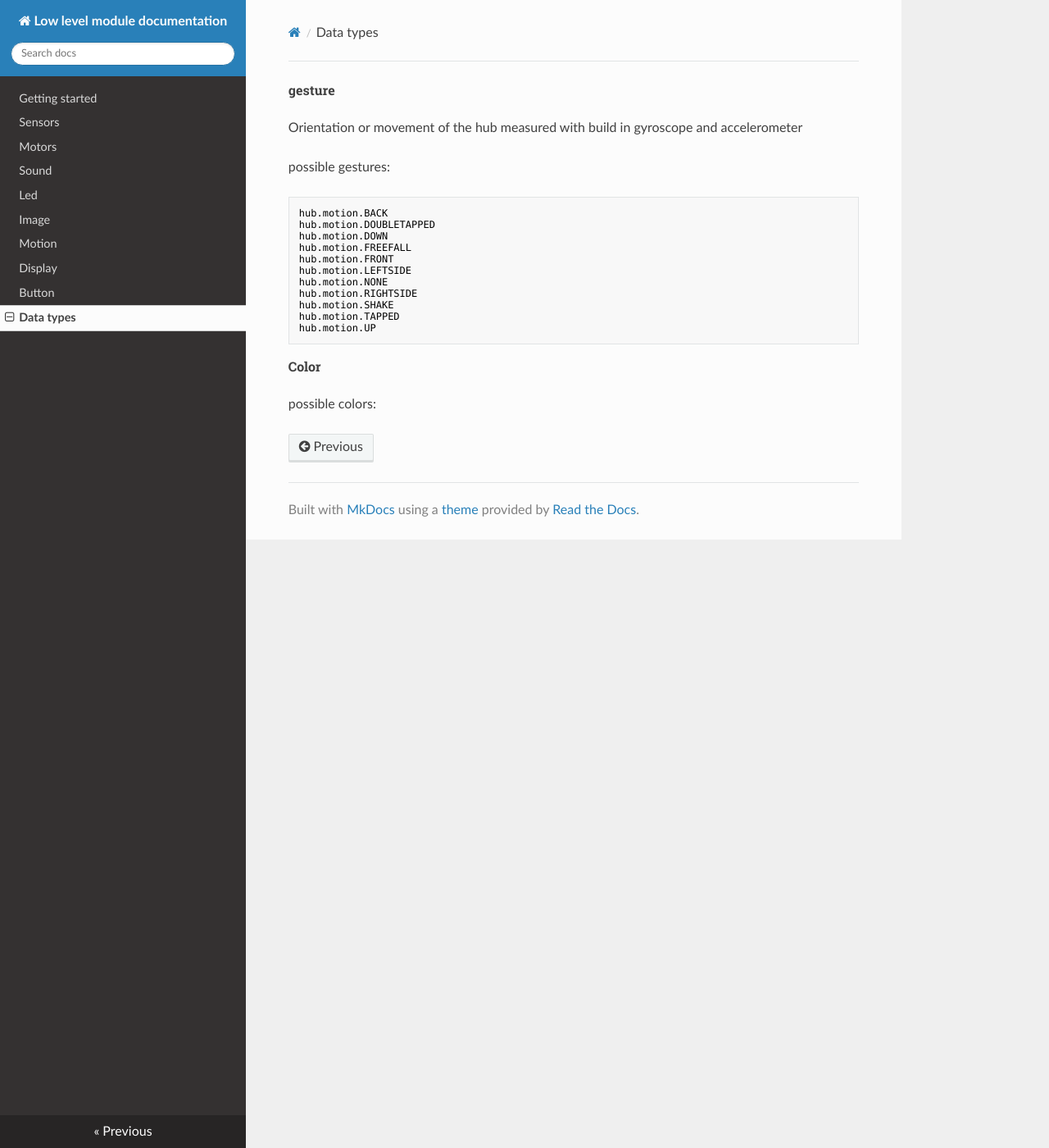
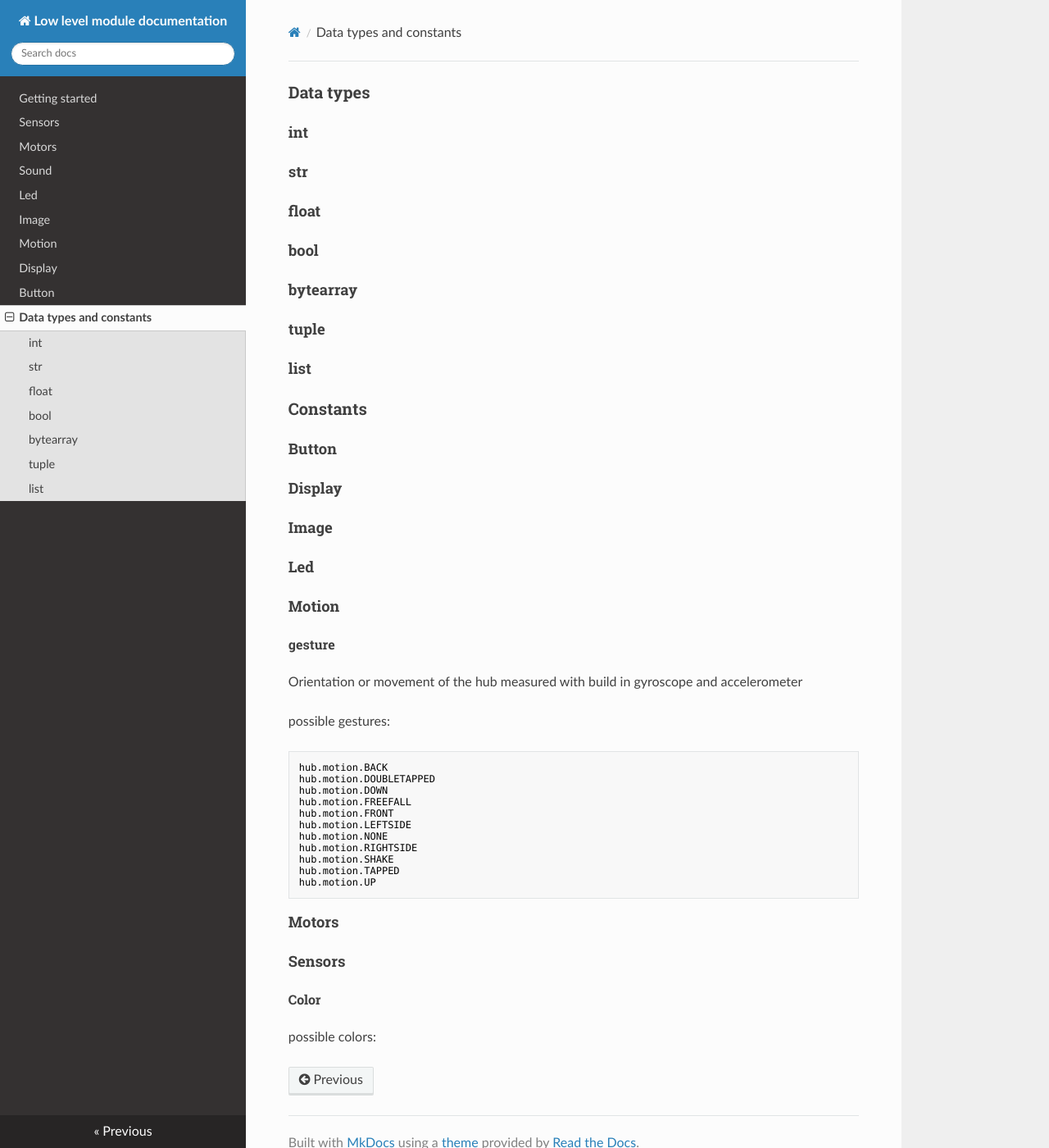
Before and after one commit to NStrijbosch/hub-module-notes, an MkDocs documentation site: the page built from docs/data_types.md, in a window 1280 px wide and 1400 px high. Shown: the whole window at 82% size. Built offline with MkDocs 1.6.1, drawn with Linux system fonts in a browser that asks for light colours; nearby versions of some CDN libraries.

Commit message:
added data types and constants

````diff
--- a/docs/data_types.md
+++ b/docs/data_types.md
@@ -1,3 +1,31 @@
+# Data types
+
+## int
+
+## str
+
+## float
+
+## bool
+
+## bytearray
+
+## tuple
+
+## list
+
+# Constants
+
+## Button
+
+## Display
+
+## Image
+
+## Led
+
+## Motion
+
 ### gesture
 
 Orientation or movement of the hub measured with build in gyroscope and accelerometer
@@ -18,6 +46,10 @@ hub.motion.TAPPED
 hub.motion.UP
 ```
 
+## Motors
+
+## Sensors
+
 ### Color
 
 possible colors:
--- a/mkdocs.yml
+++ b/mkdocs.yml
@@ -9,6 +9,6 @@ nav:
     - Motion: 'motion.md'
     - Display: 'display.md'
     - Button: 'button.md'
-    - Data types: 'data_types.md'
+    - Data types and constants: 'data_types.md'
 theme: readthedocs
 extra_css: ['custom.css']
````
Also changed, not shown: docs/sound.md (+0 -1 lines).
